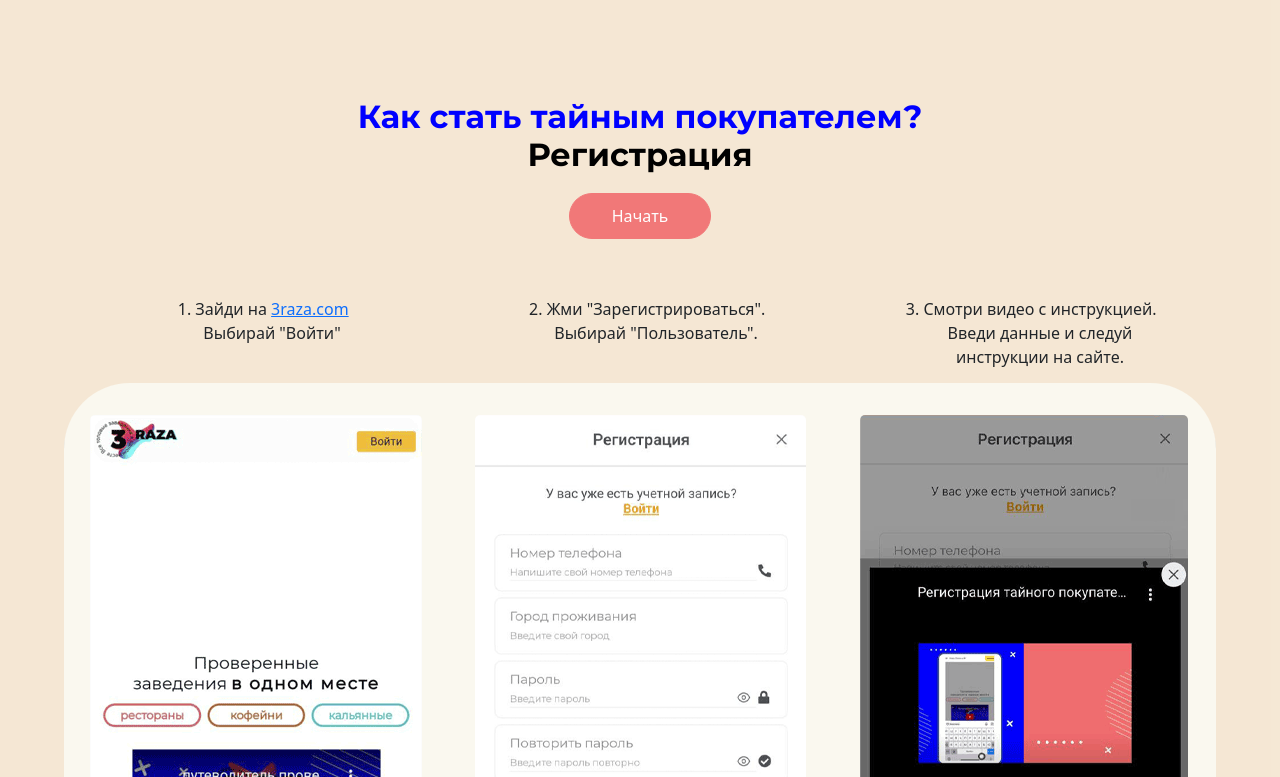
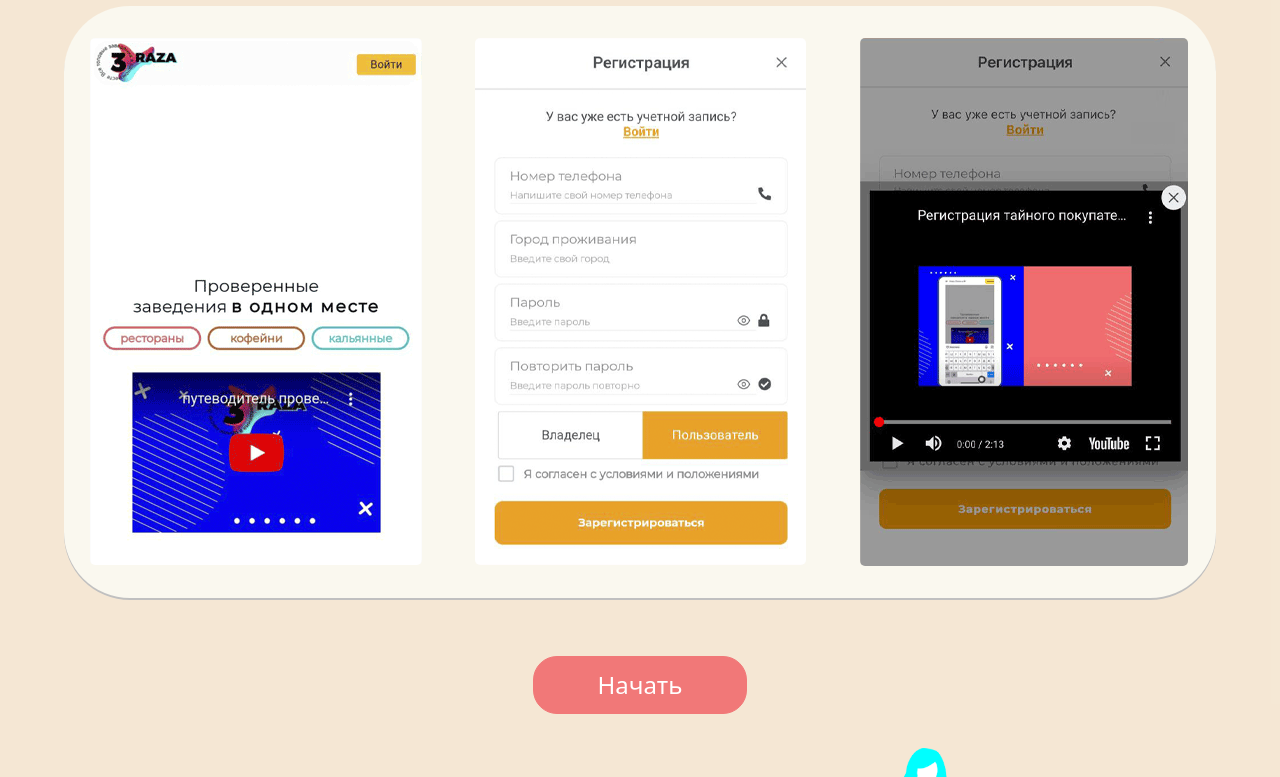
Before and after one commit to TimchSerg/landing.3raza, a React (Create React App) app: page / in a window 1280 px wide. Shown: the part 1583-2360 px from the top of the page. Built offline with nearby package versions, Linux system fonts and the light colour scheme.

Commit message:
fixed stylews

```diff
--- a/src/App.css
+++ b/src/App.css
@@ -29,7 +29,7 @@
 }
 
 .main-info p{
-  display: block;
+  display: none;
   max-width: 252px;
   line-height: 24px;
   font-size: 14px;
@@ -84,6 +84,8 @@
 .register button{
   background-color: #f17878;
   border-color: #f17878;
+  width: 214px;
+  font-size: 24px;
 }
 
 .register button:hover, .register button:active{
@@ -112,6 +114,7 @@
 
 .register-block li{
   text-align: center;
+  font-size: 18px;
 }
 
 .register-block-start{
--- a/src/App.tsx
+++ b/src/App.tsx
@@ -85,18 +85,12 @@
       </div>
 
       <div className="register margin-block pt-5 padding-content" id="register">
-        <div className='header-block d-flex flex-column align-items-center mb-3'>
+        <div className='header-block d-flex flex-column align-items-center'>
           <h2>
             Как стать тайным покупателем?
-            <br />
-            <strong>Регистрация</strong>
+            {/* <br /> */}
+            {/* <strong>Регистрация</strong> */}
           </h2>
-
-          <a href="https://3raza.com" rel="noreferrer" target="_blank">
-            <button className="btn btn-primary">
-              Начать
-            </button>
-          </a>
 
         </div>
 
@@ -144,6 +138,14 @@
             </div>
           </div>
 
+          <div className='col-12 d-flex justify-content-center'>
+          <a href="https://3raza.com" rel="noreferrer" target="_blank" className='mt-5'>
+            <button className="btn btn-primary">
+              Начать
+            </button>
+          </a>
+          </div>
+
         </div>
 
       </div>
--- a/src/index.css
+++ b/src/index.css
@@ -34,8 +34,8 @@
 }
 
 .margin-block{
-  margin-top: 3rem;
-  margin-bottom: 3rem;
+  margin-top: 1.5rem;
+  margin-bottom: 1.5rem;
 }
 
 .padding-content {
```
